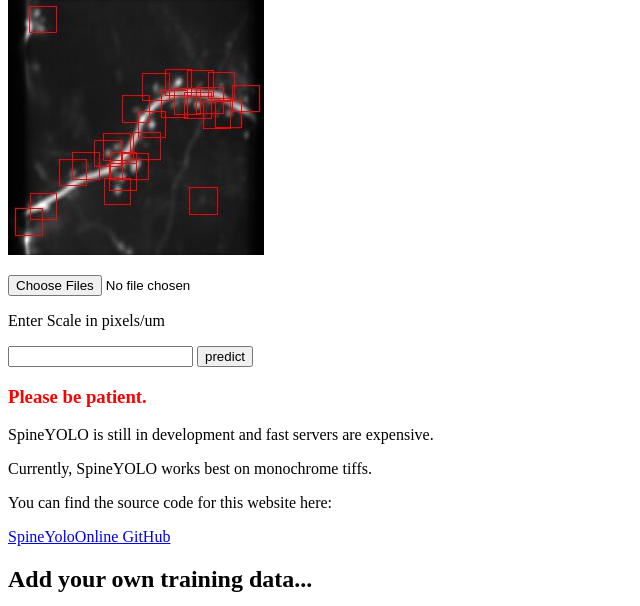
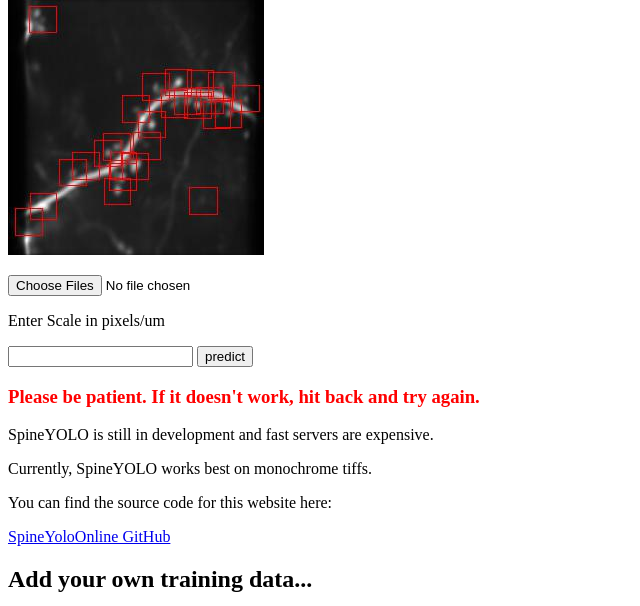
Before and after one commit to mikeusru/SpineYoloOnline, a Flask app: page / in a window 1280 px wide. Shown: the part 81-687 px from the top of the page, without its empty margins (0-640 px from the left). Run offline with Flask 2, Linux system fonts and the light colour scheme; parts of the project's set-up code (start-up, migrations or seed data) failed here and were passed over.

Commit message:
updated index.html text

```diff
--- a/templates/index.html
+++ b/templates/index.html
@@ -19,8 +19,9 @@
         <input type="submit" class="btn-predict" value="predict">
     </form>
 
-<h3>Please be patient.</h3>
+<h3>Please be patient. If it doesn't work, hit back and try again.</h3>
     <p>SpineYOLO is still in development and fast servers are expensive.</p>
+
     <p>Currently, SpineYOLO works best on monochrome tiffs.</p>
 
     <p>You can find the source code for this website here:</p>
```
